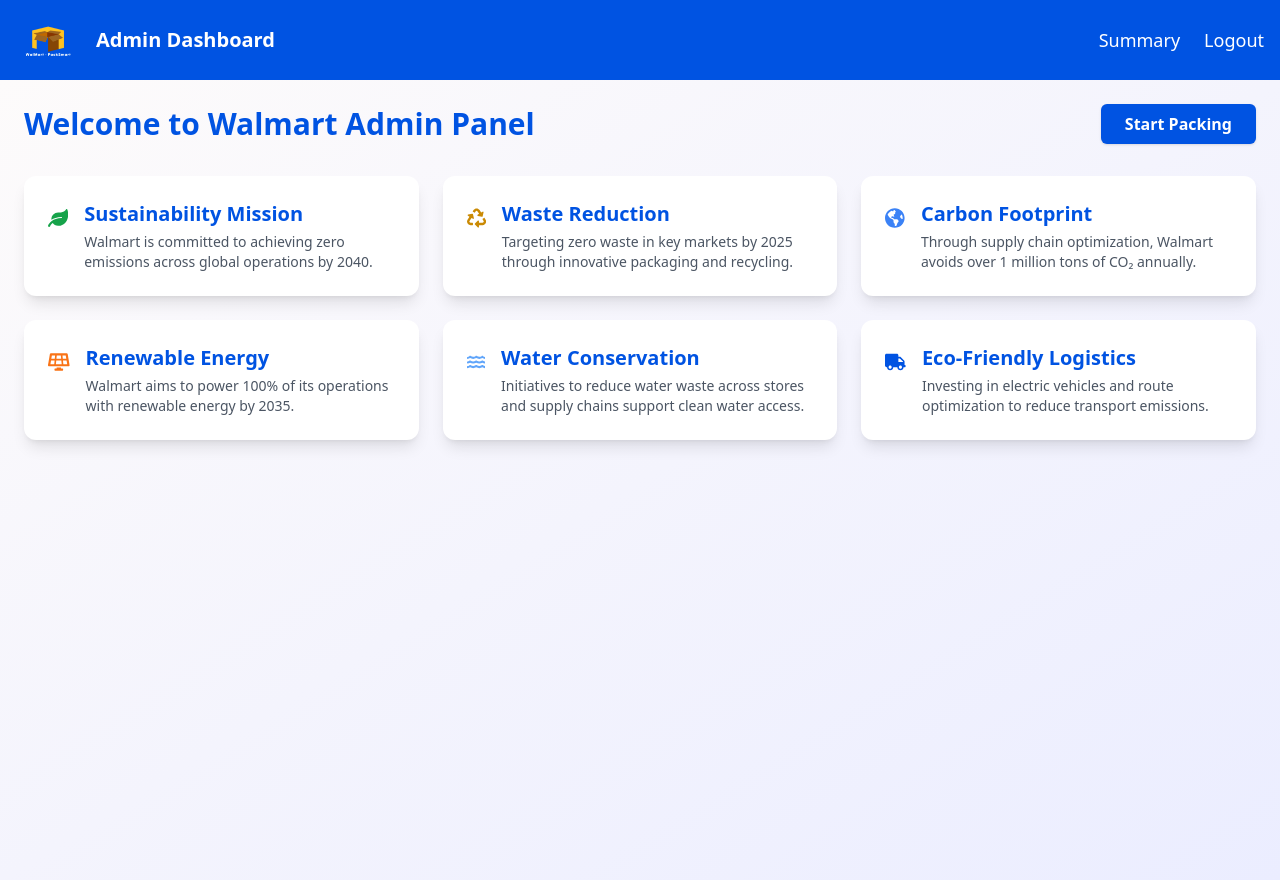
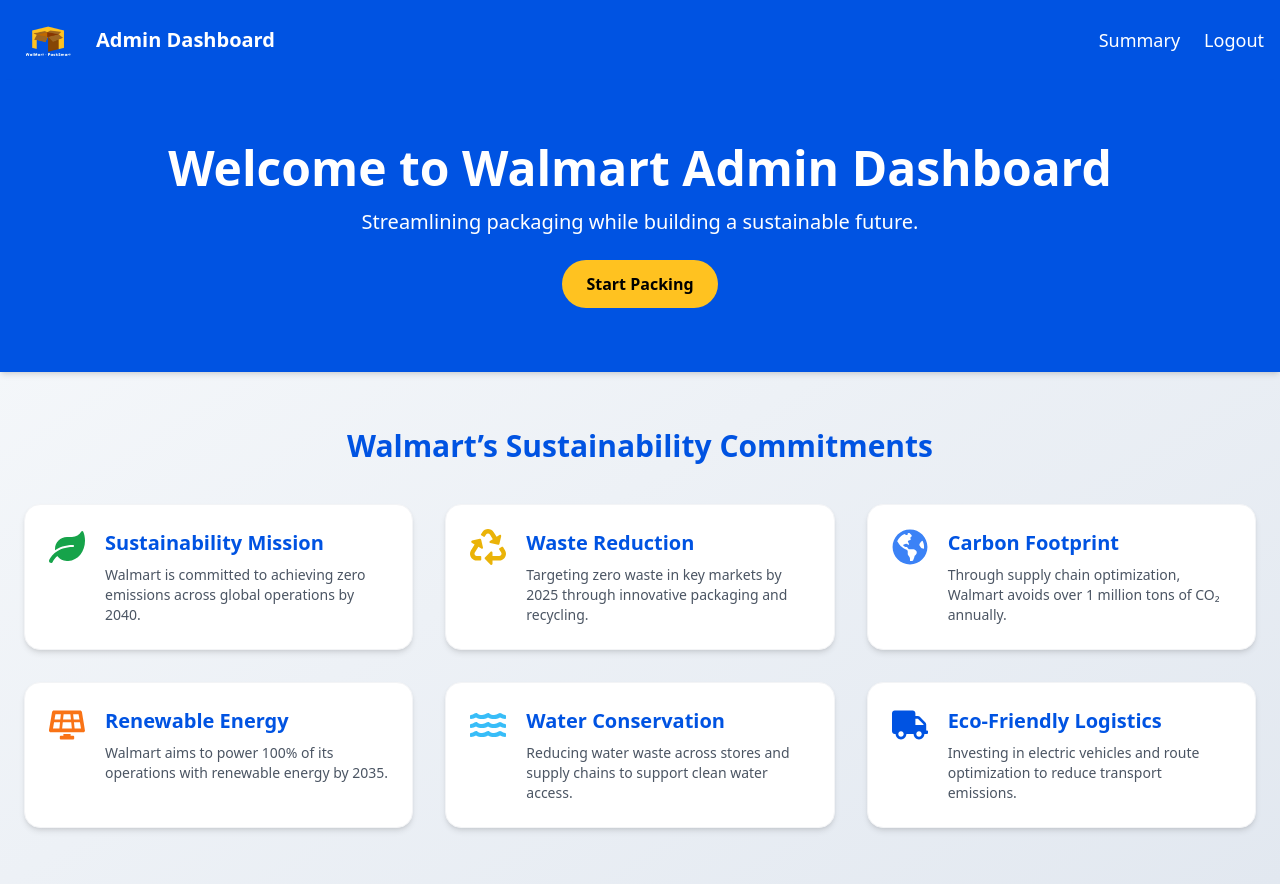
Before and after one commit to nishika4garwal/WalMart-PackSmart, a React (Vite) app in the folder Frontend/: page /home in a window 1280 px wide. Built offline with nearby package versions, Linux system fonts and the light colour scheme; no server answers; the HTML template or start-up script is replaced by a standard one.

Commit message:
update: updated home page ui

```diff
--- a/Frontend/src/pages/Home.jsx
+++ b/Frontend/src/pages/Home.jsx
@@ -21,67 +21,81 @@
     {
       icon: <FaLeaf className="text-green-600 text-4xl" />,
       title: 'Sustainability Mission',
-      description: 'Walmart is committed to achieving zero emissions across global operations by 2040.'
+      description:
+        'Walmart is committed to achieving zero emissions across global operations by 2040.'
     },
     {
-      icon: <FaRecycle className="text-yellow-600 text-4xl" />,
+      icon: <FaRecycle className="text-yellow-500 text-4xl" />,
       title: 'Waste Reduction',
-      description: 'Targeting zero waste in key markets by 2025 through innovative packaging and recycling.'
+      description:
+        'Targeting zero waste in key markets by 2025 through innovative packaging and recycling.'
     },
     {
       icon: <FaGlobeAmericas className="text-blue-500 text-4xl" />,
       title: 'Carbon Footprint',
-      description: 'Through supply chain optimization, Walmart avoids over 1 million tons of CO₂ annually.'
+      description:
+        'Through supply chain optimization, Walmart avoids over 1 million tons of CO₂ annually.'
     },
     {
       icon: <FaSolarPanel className="text-orange-500 text-4xl" />,
       title: 'Renewable Energy',
-      description: 'Walmart aims to power 100% of its operations with renewable energy by 2035.'
+      description:
+        'Walmart aims to power 100% of its operations with renewable energy by 2035.'
     },
     {
-      icon: <FaWater className="text-blue-400 text-4xl" />,
+      icon: <FaWater className="text-sky-400 text-4xl" />,
       title: 'Water Conservation',
-      description: 'Initiatives to reduce water waste across stores and supply chains support clean water access.'
+      description:
+        'Reducing water waste across stores and supply chains to support clean water access.'
     },
     {
       icon: <FaTruck className="text-trueblue text-4xl" />,
       title: 'Eco-Friendly Logistics',
-      description: 'Investing in electric vehicles and route optimization to reduce transport emissions.'
+      description:
+        'Investing in electric vehicles and route optimization to reduce transport emissions.'
     }
   ];
 
   return (
     <>
       <Navbar />
-      <div className="p-6 bg-gradient-to-br from-[#FDFBFB] to-[#EBEDFF] min-h-screen">
-        {/* Header */}
-        <div className="flex justify-between items-center mb-8">
-          <h2 className="text-3xl font-bold text-trueblue">
-            Welcome to Walmart Admin Panel
-          </h2>
+      <div className="bg-gradient-to-br from-[#f8fafc] to-[#e2e8f0] min-h-screen">
+        {/* Hero Section */}
+        <div className="bg-trueblue text-white py-16 px-6 text-center shadow-md">
+          <h1 className="text-4xl sm:text-5xl font-bold mb-4">
+            Welcome to Walmart Admin Dashboard
+          </h1>
+          <p className="text-lg sm:text-xl mb-6">
+            Streamlining packaging while building a sustainable future.
+          </p>
           <button
             onClick={handleStartPacking}
-            className="bg-trueblue text-white px-6 py-2 rounded-md font-semibold shadow hover:bg-sparkyellow hover:text-black transition duration-300"
+            className="bg-sparkyellow text-black px-6 py-3 rounded-full font-bold hover:bg-yellow-400 transition"
           >
             Start Packing
           </button>
         </div>
 
-        {/* Sustainability Cards */}
-        <div className="grid grid-cols-1 sm:grid-cols-2 lg:grid-cols-3 gap-6">
+        {/* Sustainability Section */}
+        <section className="py-14 px-6 max-w-7xl mx-auto">
+          <h2 className="text-3xl font-semibold text-center text-trueblue mb-10">
+            Walmart’s Sustainability Commitments
+          </h2>
+          <div className="grid grid-cols-1 sm:grid-cols-2 lg:grid-cols-3 gap-8">
             {sustainabilityCards.map((card, idx) => (
               <div
                 key={idx}
-              className="bg-white p-6 rounded-xl shadow-lg flex items-start gap-4 hover:shadow-2xl transition duration-300"
+                className="bg-white p-6 rounded-2xl shadow-md border border-gray-100 hover:shadow-xl transition duration-300 flex items-start gap-5"
               >
-              {card.icon}
+                <div className="shrink-0">{card.icon}</div>
                 <div>
-                <h3 className="text-xl font-semibold text-trueblue mb-1">{card.title}</h3>
+                  <h3 className="text-xl font-semibold text-trueblue mb-2">{card.title}</h3>
                   <p className="text-gray-600 text-sm">{card.description}</p>
                 </div>
               </div>
             ))}
           </div>
+        </section>
       </div>
     </>
   );
```
Lines whose indentation alone changed are shown as unchanged.
